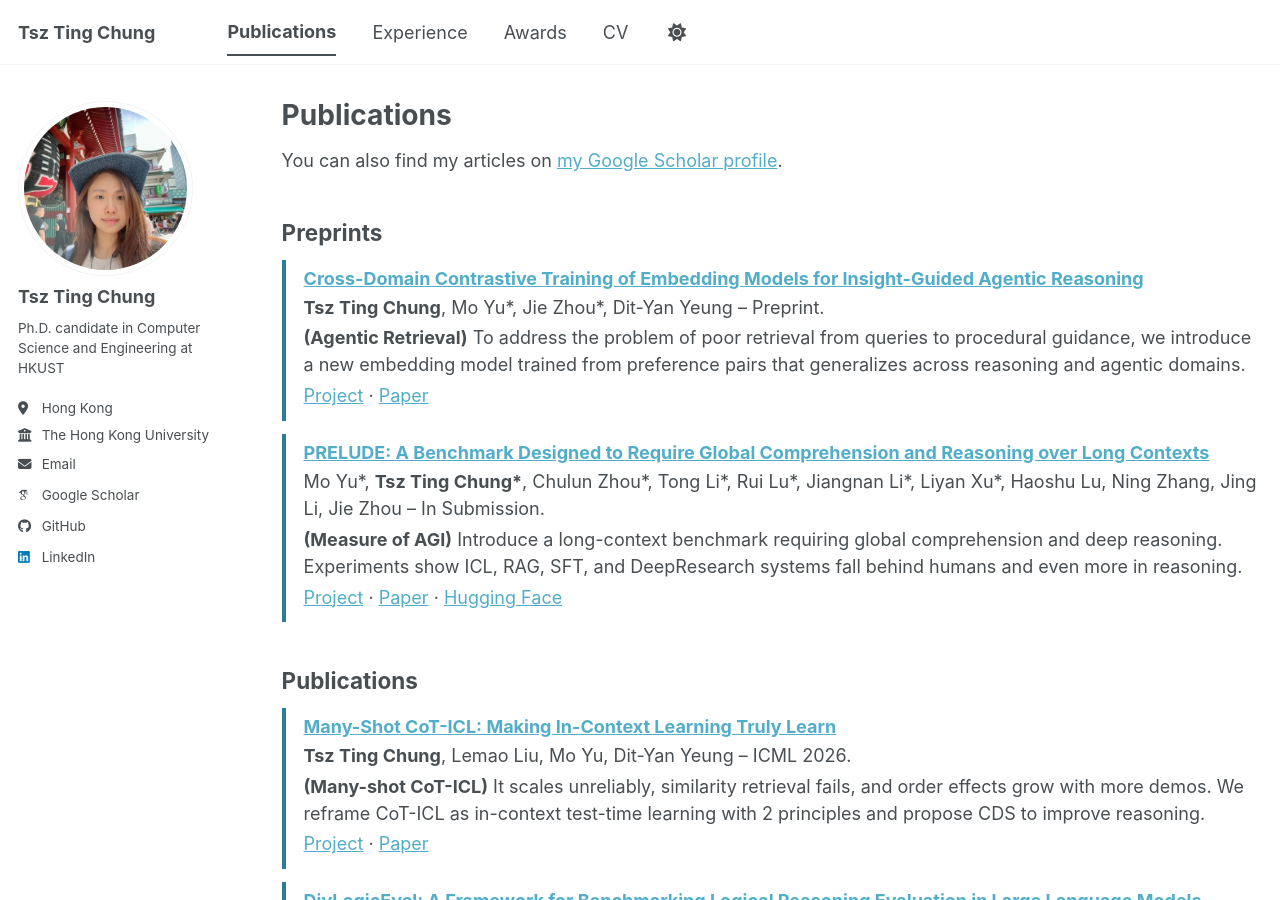
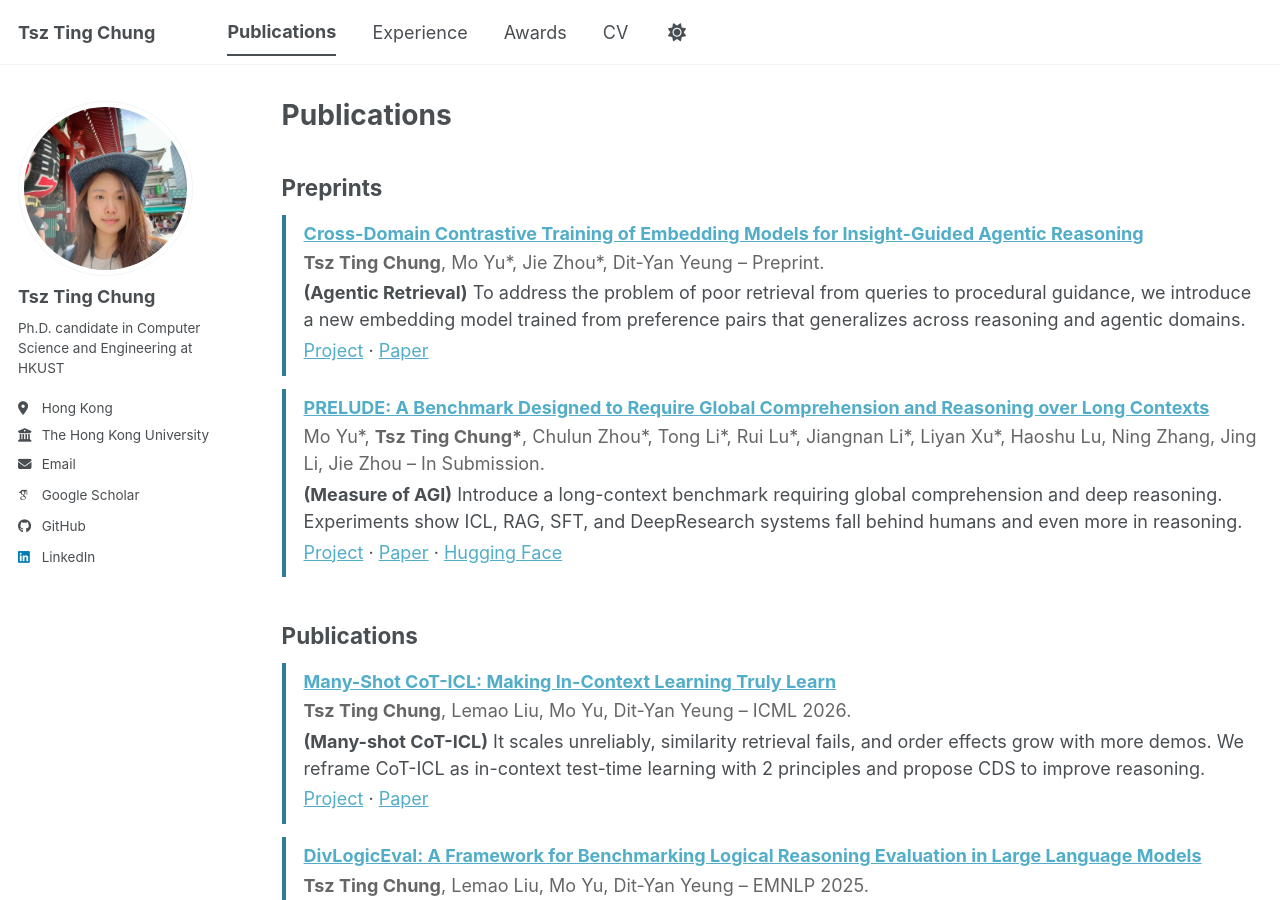
Before and after one commit to TTChungC/ttchungc.github.io, a Jekyll site: the page built from _pages/publications.html, in a window 1280 px wide and 900 px high. Built offline with Jekyll 4.4.1, drawn with Linux system fonts in a browser that asks for light colours; some web fonts are replaced; a script bundle is joined from its source files by our own code; library files that are not in the unit come from our copies.

```diff
--- a/_pages/publications.html
+++ b/_pages/publications.html
@@ -5,20 +5,18 @@ permalink: /publications/
 author_profile: true
 ---
 
-<p>You can also find my articles on <a href="https://scholar.google.com/citations?hl=en&amp;user=jhR14jwAAAAJ">my Google Scholar profile</a>.</p>
-
 <h2>Preprints</h2>
 
 <div style="border-left: 4px solid #2f7d95; padding: 0.45rem 0 0.45rem 1rem; margin: 0.75rem 0;">
 <h3 style="margin: 0 0 0.25rem 0;"><a href="https://ttchungc.github.io/projects/insightemb/">Cross-Domain Contrastive Training of Embedding Models for Insight-Guided Agentic Reasoning</a></h3>
-<p style="margin: 0.2rem 0;"><strong>Tsz Ting Chung</strong>, Mo Yu*, Jie Zhou*, Dit-Yan Yeung &ndash; Preprint.</p>
+<p style="margin: 0.2rem 0; color: #666;"><strong>Tsz Ting Chung</strong>, Mo Yu*, Jie Zhou*, Dit-Yan Yeung &ndash; Preprint.</p>
 <p style="margin: 0.2rem 0;"><strong>(Agentic Retrieval)</strong> To address the problem of poor retrieval from queries to procedural guidance, we introduce a new embedding model trained from preference pairs that generalizes across reasoning and agentic domains.</p>
 <p style="margin: 0.2rem 0;"><a href="https://ttchungc.github.io/projects/insightemb/">Project</a> &middot; <a href="https://ttchungc.github.io/projects/insightemb/InsightEmb.pdf">Paper</a></p>
 </div>
 
 <div style="border-left: 4px solid #2f7d95; padding: 0.45rem 0 0.45rem 1rem; margin: 0.75rem 0;">
 <h3 style="margin: 0 0 0.25rem 0;"><a href="https://gorov.github.io/prelude/index.html">PRELUDE: A Benchmark Designed to Require Global Comprehension and Reasoning over Long Contexts</a></h3>
-<p style="margin: 0.2rem 0;">Mo Yu*, <strong>Tsz Ting Chung*</strong>, Chulun Zhou*, Tong Li*, Rui Lu*, Jiangnan Li*, Liyan Xu*, Haoshu Lu, Ning Zhang, Jing Li, Jie Zhou &ndash; In Submission.</p>
+<p style="margin: 0.2rem 0; color: #666;">Mo Yu*, <strong>Tsz Ting Chung*</strong>, Chulun Zhou*, Tong Li*, Rui Lu*, Jiangnan Li*, Liyan Xu*, Haoshu Lu, Ning Zhang, Jing Li, Jie Zhou &ndash; In Submission.</p>
 <p style="margin: 0.2rem 0;"><strong>(Measure of AGI)</strong> Introduce a long-context benchmark requiring global comprehension and deep reasoning. Experiments show ICL, RAG, SFT, and DeepResearch systems fall behind humans and even more in reasoning.</p>
 <p style="margin: 0.2rem 0;"><a href="https://gorov.github.io/prelude/index.html">Project</a> &middot; <a href="https://arxiv.org/pdf/2508.09848">Paper</a> &middot; <a href="https://huggingface.co/datasets/ttchungc/PRELUDE">Hugging Face</a></p>
 </div>
@@ -27,35 +25,35 @@ author_profile: true
 
 <div style="border-left: 4px solid #2f7d95; padding: 0.45rem 0 0.45rem 1rem; margin: 0.75rem 0;">
 <h3 style="margin: 0 0 0.25rem 0;"><a href="https://ttchungc.github.io/projects/manyshot-cot/">Many-Shot CoT-ICL: Making In-Context Learning Truly Learn</a></h3>
-<p style="margin: 0.2rem 0;"><strong>Tsz Ting Chung</strong>, Lemao Liu, Mo Yu, Dit-Yan Yeung &ndash; ICML 2026.</p>
+<p style="margin: 0.2rem 0; color: #666;"><strong>Tsz Ting Chung</strong>, Lemao Liu, Mo Yu, Dit-Yan Yeung &ndash; ICML 2026.</p>
 <p style="margin: 0.2rem 0;"><strong>(Many-shot CoT-ICL)</strong> It scales unreliably, similarity retrieval fails, and order effects grow with more demos. We reframe CoT-ICL as in-context test-time learning with 2 principles and propose CDS to improve reasoning.</p>
 <p style="margin: 0.2rem 0;"><a href="https://ttchungc.github.io/projects/manyshot-cot/">Project</a> &middot; <a href="https://ttchungc.github.io/projects/manyshot-cot/Manyshot.pdf">Paper</a></p>
 </div>
 
 <div style="border-left: 4px solid #2f7d95; padding: 0.45rem 0 0.45rem 1rem; margin: 0.75rem 0;">
 <h3 style="margin: 0 0 0.25rem 0;"><a href="https://ttchungc.github.io/projects/divlogiceval/">DivLogicEval: A Framework for Benchmarking Logical Reasoning Evaluation in Large Language Models</a></h3>
-<p style="margin: 0.2rem 0;"><strong>Tsz Ting Chung</strong>, Lemao Liu, Mo Yu, Dit-Yan Yeung &ndash; EMNLP 2025.</p>
+<p style="margin: 0.2rem 0; color: #666;"><strong>Tsz Ting Chung</strong>, Lemao Liu, Mo Yu, Dit-Yan Yeung &ndash; EMNLP 2025.</p>
 <p style="margin: 0.2rem 0;"><strong>(Logic Evaluation)</strong> Introduce a new benchmark to assess LLMs&rsquo; logical reasoning while minimizing external influences, address data distribution bias, and propose a metric to reduce evaluation bias and uncertainty.</p>
 <p style="margin: 0.2rem 0;"><a href="https://ttchungc.github.io/projects/divlogiceval/">Project</a> &middot; <a href="https://arxiv.org/pdf/2509.15587">Paper</a> &middot; <a href="https://huggingface.co/datasets/ttchungc/DivLogicEval">Hugging Face</a></p>
 </div>
 
 <div style="border-left: 4px solid #2f7d95; padding: 0.45rem 0 0.45rem 1rem; margin: 0.75rem 0;">
 <h3 style="margin: 0 0 0.25rem 0;"><a href="https://kaichen1998.github.io/projects/tri-he/">Unified Triplet-Level Granularity Hallucination Evaluation for Vision Language Models</a></h3>
-<p style="margin: 0.2rem 0;">Junjie Wu*, <strong>Tsz Ting Chung*</strong>, Kai Chen*, Dit-Yan Yeung &ndash; TMLR 2025.</p>
+<p style="margin: 0.2rem 0; color: #666;">Junjie Wu*, <strong>Tsz Ting Chung*</strong>, Kai Chen*, Dit-Yan Yeung &ndash; TMLR 2025.</p>
 <p style="margin: 0.2rem 0;"><strong>(LVLM Hallucination)</strong> Introduce a new framework to evaluate LVLMs&rsquo; hallucination on the triplet level, with a benchmark dataset for evaluation and a mitigation method proposed based on the paper&rsquo;s findings.</p>
 <p style="margin: 0.2rem 0;"><a href="https://kaichen1998.github.io/projects/tri-he/">Project</a> &middot; <a href="https://arxiv.org/pdf/2410.23114">Paper</a> &middot; <a href="https://github.com/wujunjie1998/Tri-HE">Code</a></p>
 </div>
 
 <div style="border-left: 4px solid #2f7d95; padding: 0.45rem 0 0.45rem 1rem; margin: 0.75rem 0;">
 <h3 style="margin: 0 0 0.25rem 0;"><a href="https://physico-benchmark.github.io/">The Stochastic Parrot on LLMs Shoulder: A Summative Assessment of Physical Concept Understanding</a></h3>
-<p style="margin: 0.2rem 0;">Mo Yu*, Lemao Liu*, Junjie Wu*, <strong>Tsz Ting Chung*</strong>, Shunchi Zhang*, Jiangnan Li, Dit-Yan Yeung, Jie Zhou &ndash; NAACL 2025 (Oral).</p>
+<p style="margin: 0.2rem 0; color: #666;">Mo Yu*, Lemao Liu*, Junjie Wu*, <strong>Tsz Ting Chung*</strong>, Shunchi Zhang*, Jiangnan Li, Dit-Yan Yeung, Jie Zhou &ndash; NAACL 2025 (Oral).</p>
 <p style="margin: 0.2rem 0;"><strong>(Measure of AGI)</strong> Investigate the stochastic parrot phenomenon and propose a task that alleviates the memorization issue via the usage of grid-format inputs that abstractly describe physical phenomena.</p>
 <p style="margin: 0.2rem 0;"><a href="https://physico-benchmark.github.io/">Project</a> &middot; <a href="https://arxiv.org/pdf/2502.08946">Paper</a> &middot; <a href="https://github.com/physico-benchmark/physico">Code</a></p>
 </div>
 
 <div style="border-left: 4px solid #2f7d95; padding: 0.45rem 0 0.45rem 1rem; margin: 0.75rem 0;">
 <h3 style="margin: 0 0 0.25rem 0;"><a href="https://ttchungc.github.io/projects/selection-p/">Selection-<i>p</i>: Self-Supervised Task-Agnostic Prompt Compression for Faithfulness and Transferability</a></h3>
-<p style="margin: 0.2rem 0;"><strong>Tsz Ting Chung</strong>, Leyang Cui, Lemao Liu, Xinting Huang, Shuming Shi, Dit-Yan Yeung &ndash; EMNLP 2024.</p>
+<p style="margin: 0.2rem 0; color: #666;"><strong>Tsz Ting Chung</strong>, Leyang Cui, Lemao Liu, Xinting Huang, Shuming Shi, Dit-Yan Yeung &ndash; EMNLP 2024.</p>
 <p style="margin: 0.2rem 0;"><strong>(Token Compression)</strong> With simple tuning and small additional parameters, LLMs can achieve a better or similar level of performance in natural language understanding tasks with compressed demonstrations.</p>
 <p style="margin: 0.2rem 0;"><a href="https://ttchungc.github.io/projects/selection-p/">Project</a> &middot; <a href="https://arxiv.org/pdf/2410.11786">Paper</a> &middot; <a href="https://github.com/TTChungC/Selection-p">Code</a></p>
 </div>
```
Also changed, not shown: _pages/about.md (+6 -6 lines), _pages/awards.md (+4 -4 lines).
